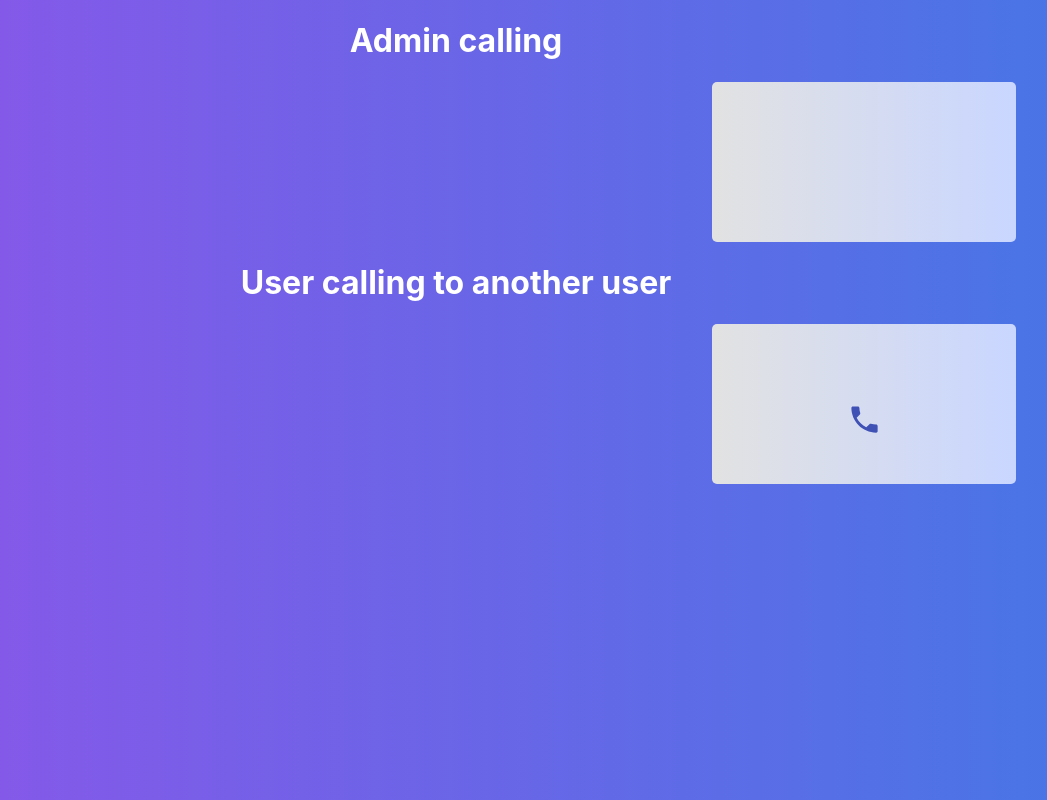
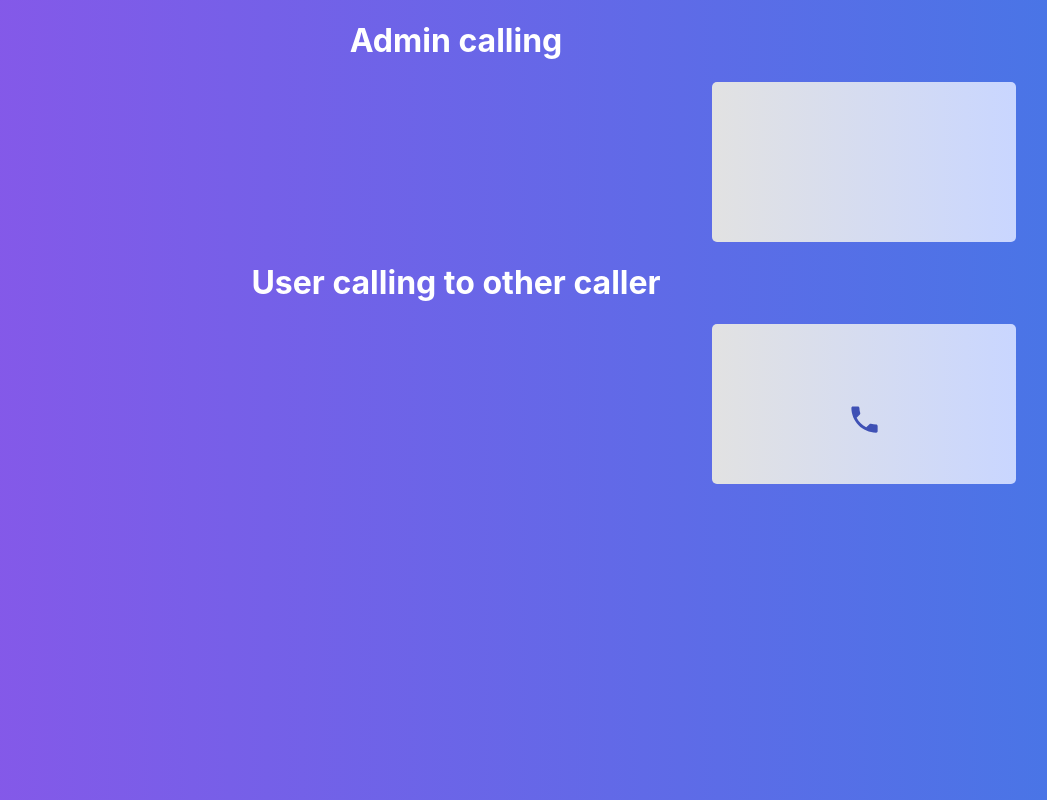
Before and after one commit to Zohaib-Alii/VideoCall-Appp, a React (Create React App) app in the folder frontend/: page / in a window 1280 px wide. Shown: the whole page, without its empty margins (184-1231 px from the left). Built offline with nearby package versions, Linux system fonts and the light colour scheme; no server answers.

Commit message:
changing title

```diff
--- a/frontend/src/commponets/User.js
+++ b/frontend/src/commponets/User.js
@@ -8,7 +8,7 @@ const User = ({ callAccepted, callEnded, userVideo, leaveCall, callUser }) => {
   return (
     <main>
       <h1 style={{ textAlign: "center", color: "#fff" }}>
-        User calling to another user{" "}
+        User calling to other caller
       </h1>
       <div className="container">
         <div className="video-container">
```
